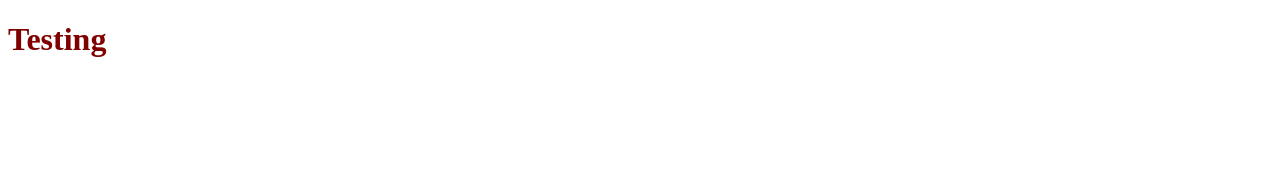
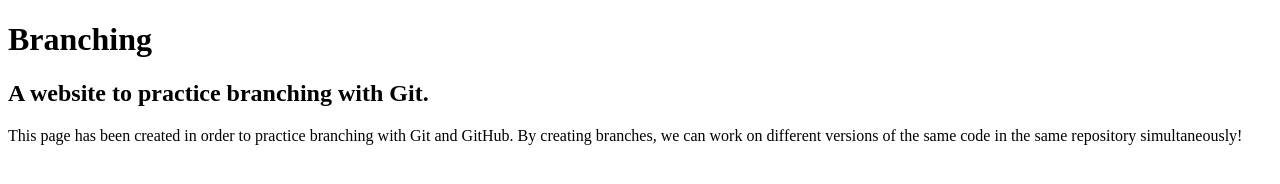
Before and after one commit to chaneyz/test-webpage, a plain HTML site: page index.html in a window 1280 px wide. Drawn offline with Linux system fonts and the light colour scheme.

Commit message:
add initial html file with explanation of branching pratice site.

```diff
--- a/index.html
+++ b/index.html
@@ -1,12 +1,11 @@
 <!DOCTYPE html>
 <html>
   <head>
-    <meta charset="utf-8">
-    <title>Testing Homepage</title>
-    <link rel="stylesheet" type="text/css" href="css/master.css">
+    <title> Branching Practice Site </title>
   </head>
   <body>
-    <h1>Testing</h1>
-
+    <h1> Branching </h1>
+    <h2> A website to practice branching with Git. </h2>
+    <p> This page has been created in order to practice branching with Git and GitHub. By creating branches, we can work on different versions of the same code in the same repository simultaneously!  </p>
   </body>
 </html>
```
